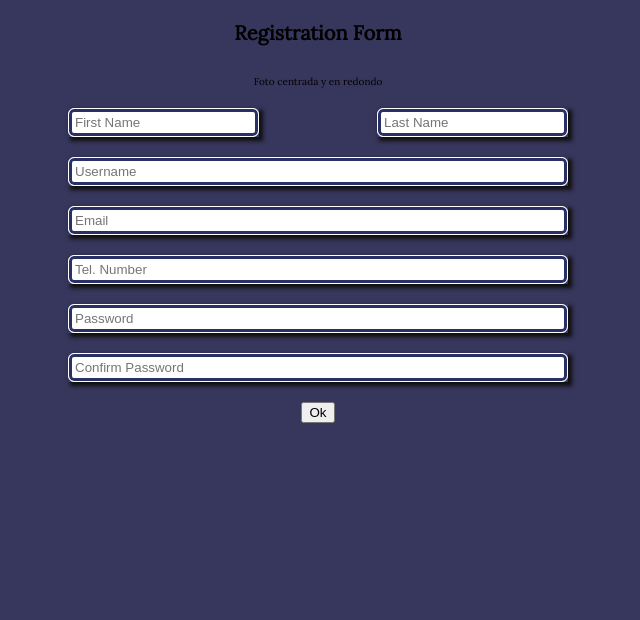
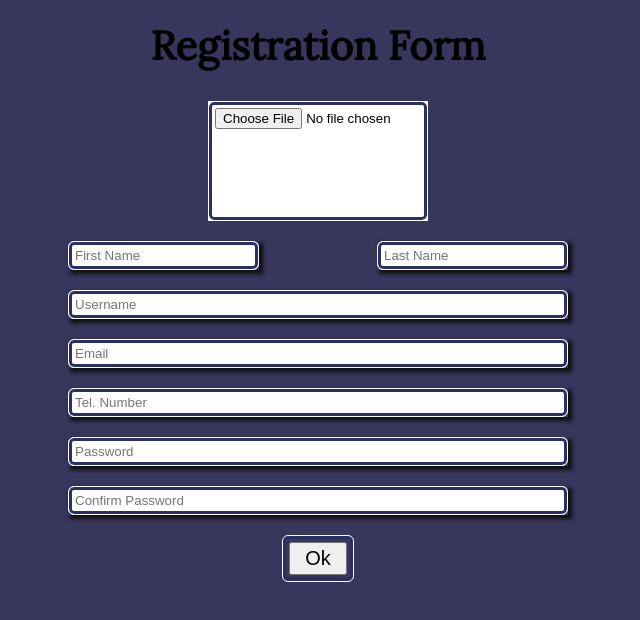
Before and after one commit to RiosAlejandro/React1, a React (Create React App) app: page / in a window 1280 px wide. Shown: the top 620 px of the page, without its empty margins (322-962 px from the left). Built offline with nearby package versions, Linux system fonts and the light colour scheme.

Commit message:
avances de diseño

```diff
--- a/src/App.css
+++ b/src/App.css
@@ -16,4 +16,5 @@ body{
 h1{
 	text-align: center;
 	margin: 2rem 0 ;
+	font-size: 4rem;
 }
--- a/src/Components/Formulario.css
+++ b/src/Components/Formulario.css
@@ -8,8 +8,15 @@ form{
     flex-flow: column;
     align-items: center;
 }
-.tituloFormulario{
+.fotoFormulario{
     margin: 1rem 0 2rem 0;
+    /* width: 2rem; */
+    height: 12rem;
+    background: #fff;
+}
+.fotoFormulario input{
+    width: 22rem;
+    height: 12rem;
 }
 .camposNombre{
     width: 100%;
@@ -46,3 +53,30 @@ input{
     -moz-box-shadow:inset 0px 0px 0px 3px #293066;
     -webkit-box-shadow:inset 0px 0px 0px 3px #293066;
 }
+.botonFormulario{
+    border-radius: 6px;
+    padding: 0.6rem;
+    color: black;
+    border: 1px solid white;
+    box-shadow:inset 0px 0px 0px 3px #293066;
+    -moz-box-shadow:inset 0px 0px 0px 3px #293066;
+    -webkit-box-shadow:inset 0px 0px 0px 3px #293066;
+}
+.botonFormulario button{
+    font-size: 2rem;
+    padding: 0.3rem 1.4rem;
+}
+.botonFormulario:hover{
+    cursor: pointer;
+    border: 1px solid black;
+    box-shadow:inset 0px 0px 0px 3px #fff;
+    -moz-box-shadow:inset 0px 0px 0px 3px #fff;
+    -webkit-box-shadow:inset 0px 0px 0px 3px #fff;
+    transition: .4s linear;
+}
+button:hover{
+    cursor: pointer;
+    color: white;
+    background-color: #293066;
+    transition: .4s linear;
+}
--- a/src/Components/Formulario.jsx
+++ b/src/Components/Formulario.jsx
@@ -5,8 +5,8 @@ const Formulario = () => {
     return (
         <Fragment>
             <form>
-                <div className="tituloFormulario">
-                    <span>Foto centrada y en redondo</span>
+                <div className="fotoFormulario">
+                    <input type="file" name="imagen" />
                 </div>
                 <div className="camposNombre">
                     <div className="subCamposNombre">
@@ -50,7 +50,7 @@ const Formulario = () => {
                         placeholder= "Confirm Password"
                     />
                 </div>
-                <div>
+                <div className="botonFormulario">
                     <button>Ok</button>
                 </div>
             </form>
```
